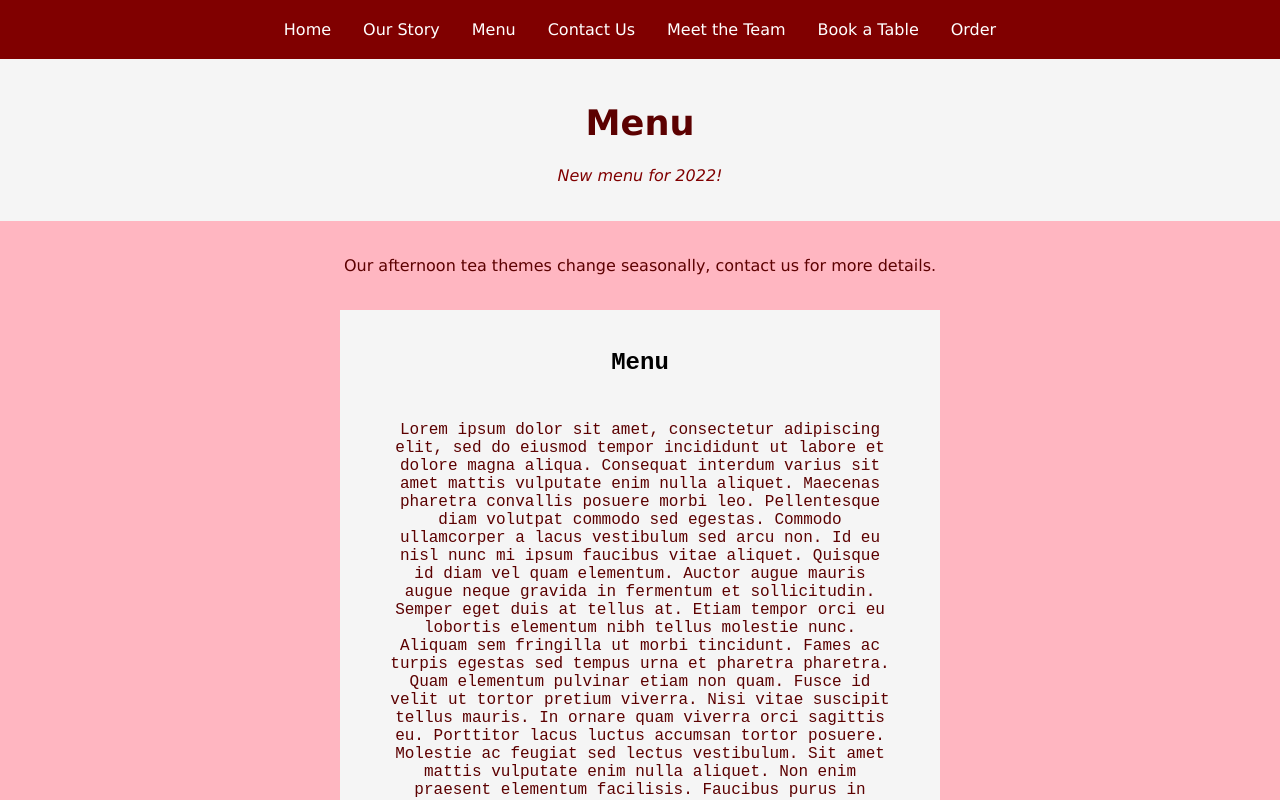
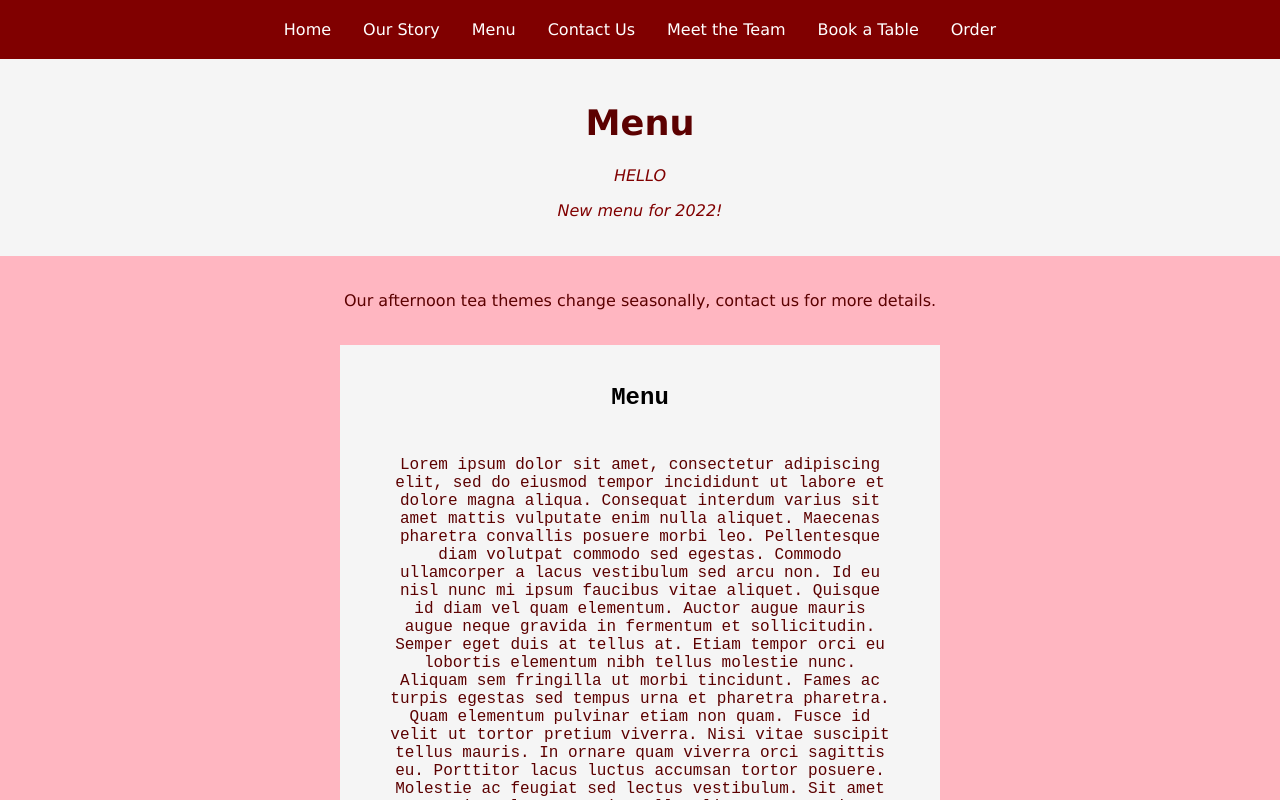
Before and after one commit to EveEB/tearooms-app, a React (Create React App) app: page /Menu in a window 1280 px wide. Shown: the top 800 px of the page. Built offline with nearby package versions, Linux system fonts and the light colour scheme.

Commit message:
update menu

```diff
--- a/src/components/pages/Menu.js
+++ b/src/components/pages/Menu.js
@@ -8,6 +8,7 @@ export default function Menu() {
       <div className="menu">
         <div className="menu-header">
           <h1>Menu</h1>
+          <p>HELLO</p>
           <p>New menu for 2022!</p>
         </div>
         <br></br>
```
